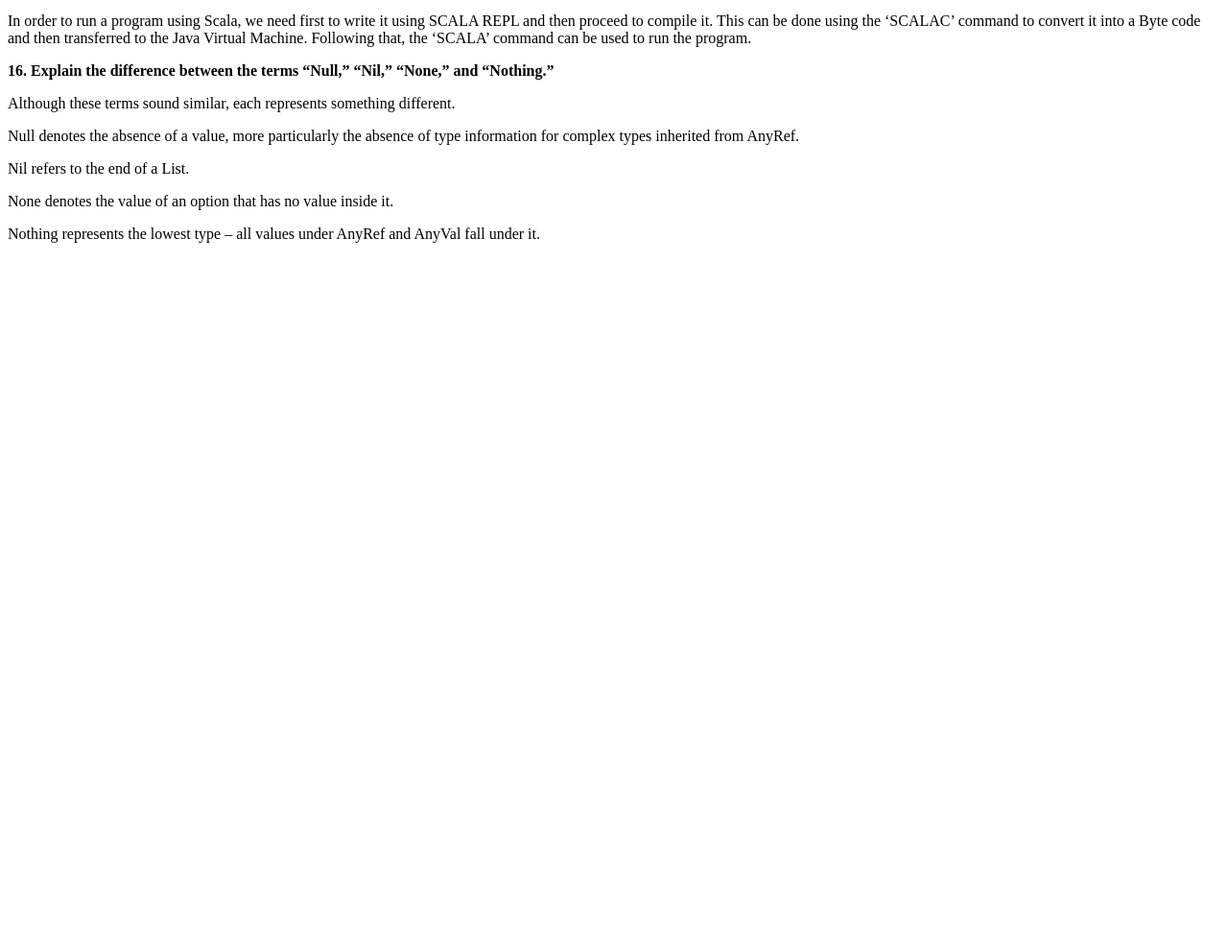
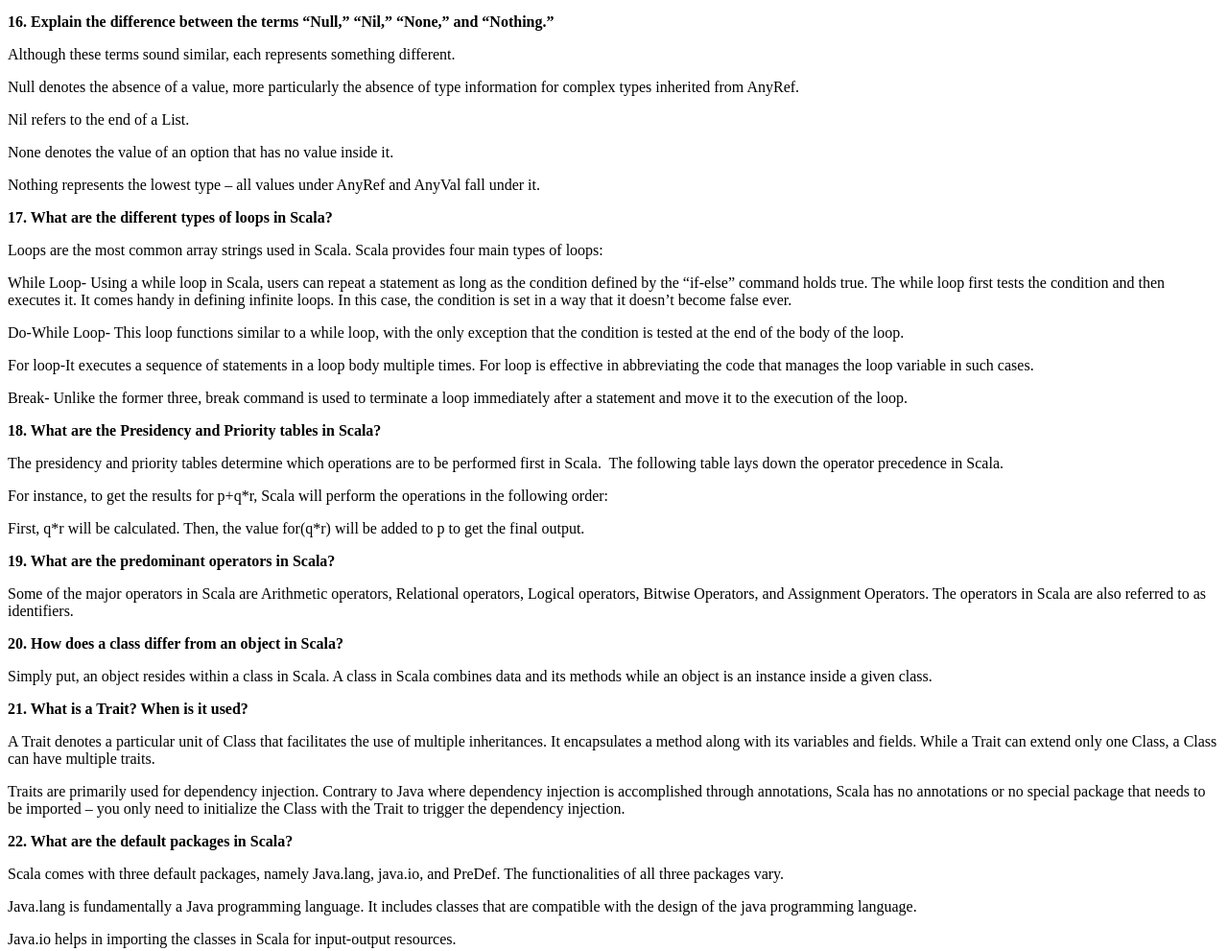
Before and after one commit to babulnayek/babulnayek.github.io, a plain HTML site: page scala-Questions.html in a window 1280 px wide. Shown: the part 1808-2799 px from the top of the page at 96% size. Before the commit the page ends 2077 px from the top, so only its background shows below. Drawn offline with Linux system fonts and the light colour scheme.

Commit message:
Update scala-Questions.html

```diff
--- a/scala-Questions.html
+++ b/scala-Questions.html
@@ -20,7 +20,6 @@
 <li style="font-weight: 400;"><span style="font-weight: 400;"><strong>Mutable Variables –</strong> These Variables have values that support changes (new values can be assigned to them after their creation). They are declared using the ‘var’ keyword.</span></li>
 <li style="font-weight: 400;"><span style="font-weight: 400;"><strong>Immutable Variables –</strong> These Variables have values that cannot be changed once created. They are declared using the ‘val’ keyword.\</span></li>
 </ul>
-  <h2 class="wpdt-c" id="wdt-table-title-31">Explore Our Software Development Free Courses</h2>
   <p><b>6. Mention a few frameworks supported by Scala.</b></p>
   <p><span style="font-weight: 400;">The frameworks supported by Scala are:</span></p>
   <ul>
@@ -63,6 +62,40 @@
   <p><span style="font-weight: 400;">Nil refers to the end of a List.</span></p>
   <p><span style="font-weight: 400;">None denotes the value of an option that has no value inside it.</span></p>
   <p><span style="font-weight: 400;">Nothing represents the lowest type – all values under AnyRef and AnyVal fall under it.&nbsp;</span></p>
+  <p><strong>17. What are the different types of loops in Scala?</strong></p>
+  <p><span style="font-weight: 400;">Loops are the most common array strings used in Scala. Scala provides four main types of loops:</span></p>
+  <p><span style="font-weight: 400;">While Loop- Using a while loop in Scala, users can repeat a statement as long as the condition defined by the “if-else” command holds true. The while loop first tests the condition and then executes it. It comes handy in defining infinite loops. In this case, the condition is set in a way that it doesn’t become false ever.&nbsp;</span></p>
+  <p><span style="font-weight: 400;">Do-While Loop- This loop functions similar to a while loop, with the only exception that the condition is tested at the end of the body of the loop.</span></p>
+  <p><span style="font-weight: 400;">For loop-It executes a sequence of statements in a loop body multiple times. For loop is effective in abbreviating the code that manages the loop variable in such cases.&nbsp;</span></p>
+  <p><span style="font-weight: 400;">Break- Unlike the former three, break command is used to terminate a loop immediately after a statement and move it to the execution of the loop.&nbsp;</span></p>
+  <p><strong>18. What are the Presidency and Priority tables in Scala?</strong></p>
+  <p><span style="font-weight: 400;">The presidency and priority tables determine which operations are to be performed first in Scala.&nbsp; The following table lays down the operator precedence in Scala.&nbsp;</span></p>
+  <p><span style="font-weight: 400;">For instance, to get the results for p+q*r, Scala will perform the operations in the following order:</span></p>
+  <p><span style="font-weight: 400;">First, q*r will be calculated. Then, the value for(q*r) will be added to p to get the final output.&nbsp;</span></p>
+  <p><strong>19. What are the predominant operators in Scala?</strong></p>
+  <p><span style="font-weight: 400;">Some of the major operators in Scala are Arithmetic operators, Relational operators, Logical operators, Bitwise Operators, and Assignment Operators. The operators in Scala are also referred to as identifiers.&nbsp;</span></p>
+  <p><strong>20. How does a class differ from an object in Scala?</strong></p>
+  <p><span style="font-weight: 400;">Simply put, an object resides within a class in Scala. A class in Scala combines data and its methods while an object is an instance inside a given class. </span></p>
+  <p><b>21. What is a Trait? When is it used?</b></p>
+  <p><span style="font-weight: 400;">A Trait denotes a particular unit of Class that facilitates the use of multiple inheritances. It encapsulates a method along with its variables and fields. While a Trait can extend only one Class, a Class can have multiple traits.&nbsp;</span></p>
+  <p><span style="font-weight: 400;">Traits are primarily used for dependency injection. Contrary to Java where dependency injection is accomplished through annotations, Scala has no annotations or no special package that needs to be imported – you only need to initialize the Class with the Trait to trigger the dependency injection.</span></p>
+  <p><strong>22. What are the default packages in Scala?</strong></p>
+  <p><span style="font-weight: 400;">Scala comes with three default packages, namely Java.lang, java.io, and PreDef. The functionalities of all three packages vary.&nbsp;</span></p>
+  <p><span style="font-weight: 400;">Java.lang is fundamentally a Java programming language. It includes classes that are compatible with the design of the java programming language.&nbsp;</span></p>
+  <p><span style="font-weight: 400;">Java.io helps in importing the classes in Scala for input-output resources.&nbsp;</span></p>
+  <p><span style="font-weight: 400;">PreDef includes type alias for specifically immutable collections like Map, Set, and Lists.</span></p>
+  <p><b>23. What is an Implicit Parameter?</b></p>
+  <p><span style="font-weight: 400;">Implicit Parameter allows you to invoke a function without passing all the parameters. In this case, you have to provide the default values for all the parameters or those parameters that you want to declare as implicit. To make a value/function parameter/variable ‘implicit,’ you require an implicit keyword.</span></p>
+  <p><strong>24. How does Scala Option help?</strong></p>
+  <p><span style="font-weight: 400;">Scala Option keyword comes handy when you’re trying to wrap a missing value. </span></p>
+  <p><b>25. What is a Monad?</b></p>
+  <p><span style="font-weight: 400;">Another fascinating feature of Scala is the ability of one object to wrap another object. This is made possible using a Monad.&nbsp; A monad is an object to which functions can be directed for manipulation of the underlying objects. Monad does not apply the program to the objects directly. In the common parlance, it is analogous to a gift wrapper.&nbsp;</span></p>
+  <p><b>26. What is the Scala Map?</b></p>
+  <p><span style="font-weight: 400;">A Scala map refers to a collection of key-value pairs whose values have to be retrieved using a key. While the values in a map are not unique, the keys are unique.&nbsp;</span></p>
+  <p><span style="font-weight: 400;">The Scala Map is effectively the collection of the variables. It includes keys and values. The keys are used to retrieve the values. While the values are not unique in a Scala map, the keys are. Similar to the variables, a Scala map can also be mutable or immutable.&nbsp;</span></p>
+  <p><strong>27. What are some of the major frameworks of Scala?</strong></p>
+  <p><span style="font-weight: 400;">In Scala, the multi-paradigm compatibility is a unique feature. Scala’s frameworks range from Akka framework, Spark framework, Play framework, Scalding framework, and Neo4j framework to lift framework and bowler framework.&nbsp;</span></p>
+
 
 
 
```
